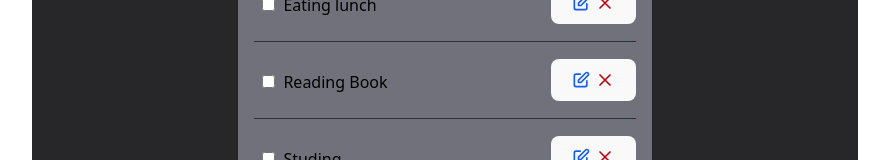
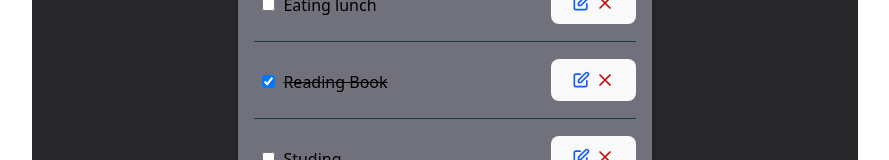
Before and after one commit to fatmeeshafiee/ToDolistReact, a React (Vite) app: page / in a window 1280 px wide. Shown: the part 473-633 px from the top of the page, without its empty margins (195-1084 px from the left). Built offline with nearby package versions, Linux system fonts and the light colour scheme.

Commit message:
add todoItem static

```diff
--- a/src/Component/Todo/Todo.jsx
+++ b/src/Component/Todo/Todo.jsx
@@ -4,11 +4,11 @@ import { useState } from "react";
 export default function Todo(){
     let [todos,setTodos]=useState([
         {name:"Eating lunch",status:false},
-        {name:"Reading Book",status:false},
+        {name:"Reading Book",status:true},
         {name:"Studing",status:false},
     ])
     return(
-    <div>
+    <>
         <div className="bg-zinc-800">
             <div className="flex items-center justify-center h-screen">
             <div className="w-full px-4 py-8 mx-auto shadow lg:w-2/4  bg-zinc-500">
@@ -26,7 +26,7 @@ export default function Todo(){
             </div>
             </div>
         </div>
-    </div>
+    </>
 
     );
 }
--- a/src/Component/Todoitems/Todoitems.jsx
+++ b/src/Component/Todoitems/Todoitems.jsx
@@ -4,8 +4,8 @@ export default function Todoitems({todo}){
     return(
          <li className="relative flex items-center justify-between px-2 py-6 border-b">
             <div className="*:text-black">
-                <input type="checkbox"  className="" />
-                <p  className="inline-block mt-1 ml-2 text-gray-600 ">{todo.name}</p>
+                <input type="checkbox"  className="" checked={todo.status} onChange={()=>{}} />
+                <p  className={`inline-block mt-1 ml-2 text-gray-600 ${todo.status? "line-through" : ""}  `}>{todo.name}</p>
             </div>
             <button type="button" className="absolute right-0 flex items-center  space-x-1">
             <EditTodo></EditTodo>
```
